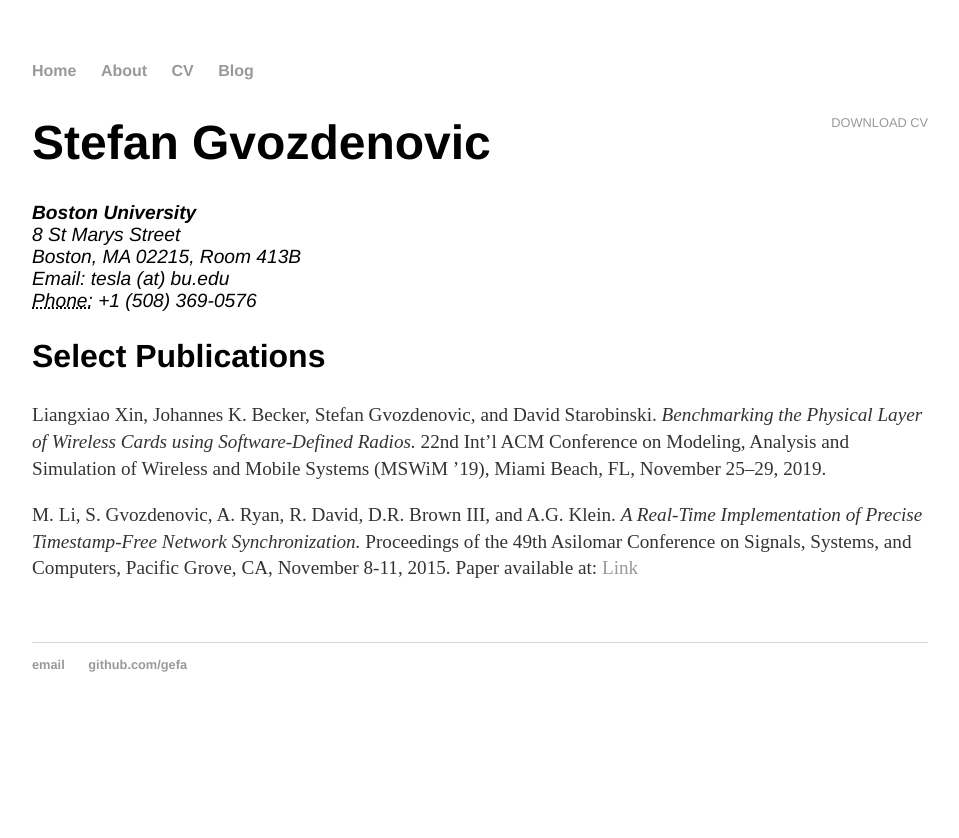
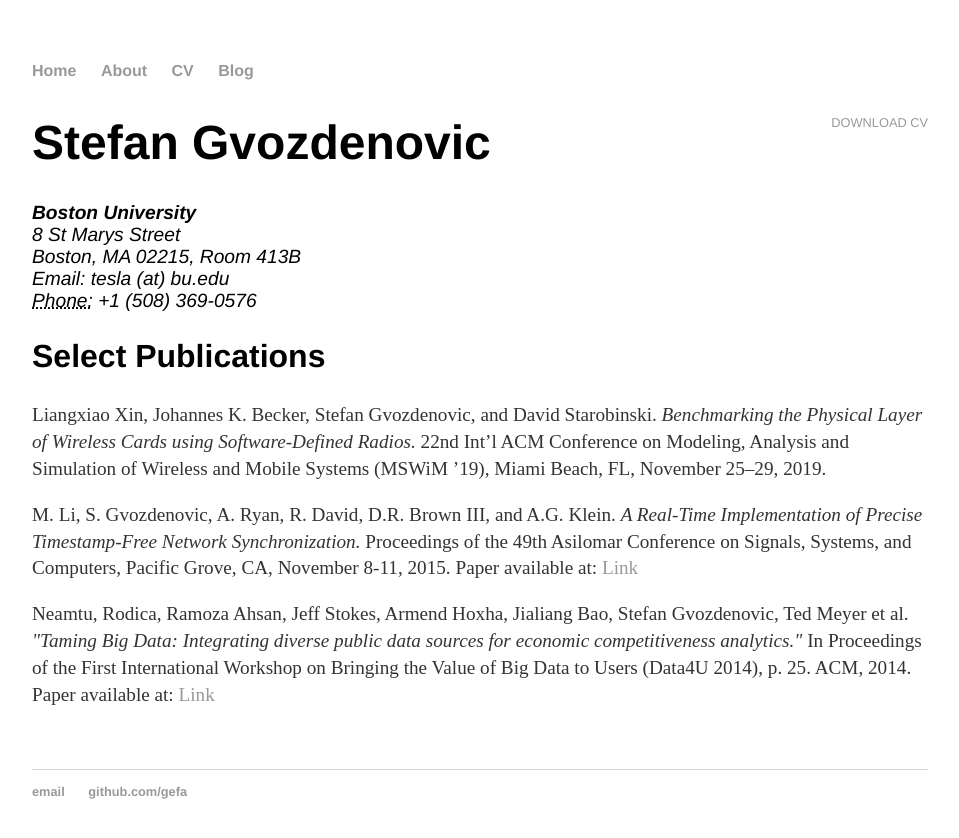
Before and after one commit to gefa/gefa.github.io, a Jekyll site: the page built from cv/index.html, in a window 1280 px wide. Shown: the top 838 px of the page, without its empty margins (160-1119 px from the left). Built offline with Jekyll 4.4.1, drawn with Linux system fonts in a browser that asks for light colours.

Commit message:
Add IQP paper from WPI

```diff
--- a/cv/index.html
+++ b/cv/index.html
@@ -18,6 +18,6 @@
 
 <p>Liangxiao Xin, Johannes K. Becker, Stefan Gvozdenovic, and David Starobinski. <em>Benchmarking the Physical Layer of Wireless Cards using Software-Defined Radios.</em> 22nd Int’l ACM Conference on Modeling, Analysis and Simulation of Wireless and Mobile Systems (MSWiM ’19), Miami Beach, FL, November 25–29, 2019.</a>
 <p>M. Li, S. Gvozdenovic, A. Ryan, R. David, D.R. Brown III, and A.G. Klein. <em>A Real-Time Implementation of Precise Timestamp-Free Network Synchronization.</em> Proceedings of the 49th Asilomar Conference on Signals, Systems, and Computers, Pacific Grove, CA, November 8-11, 2015. Paper available at: <a href="http://spinlab.wpi.edu/pubs/Li_ASIL_2015.pdf">Link</a>
-
+<p>Neamtu, Rodica, Ramoza Ahsan, Jeff Stokes, Armend Hoxha, Jialiang Bao, Stefan Gvozdenovic, Ted Meyer et al. <em>"Taming Big Data: Integrating diverse public data sources for economic competitiveness analytics."</em> In Proceedings of the First International Workshop on Bringing the Value of Big Data to Users (Data4U 2014), p. 25. ACM, 2014. Paper available at: <a href="http://davis.wpi.edu/dsrg/PROJECTS/MATTERS/publications/Taming.pdf">Link</a>
 
 	</div>
```
